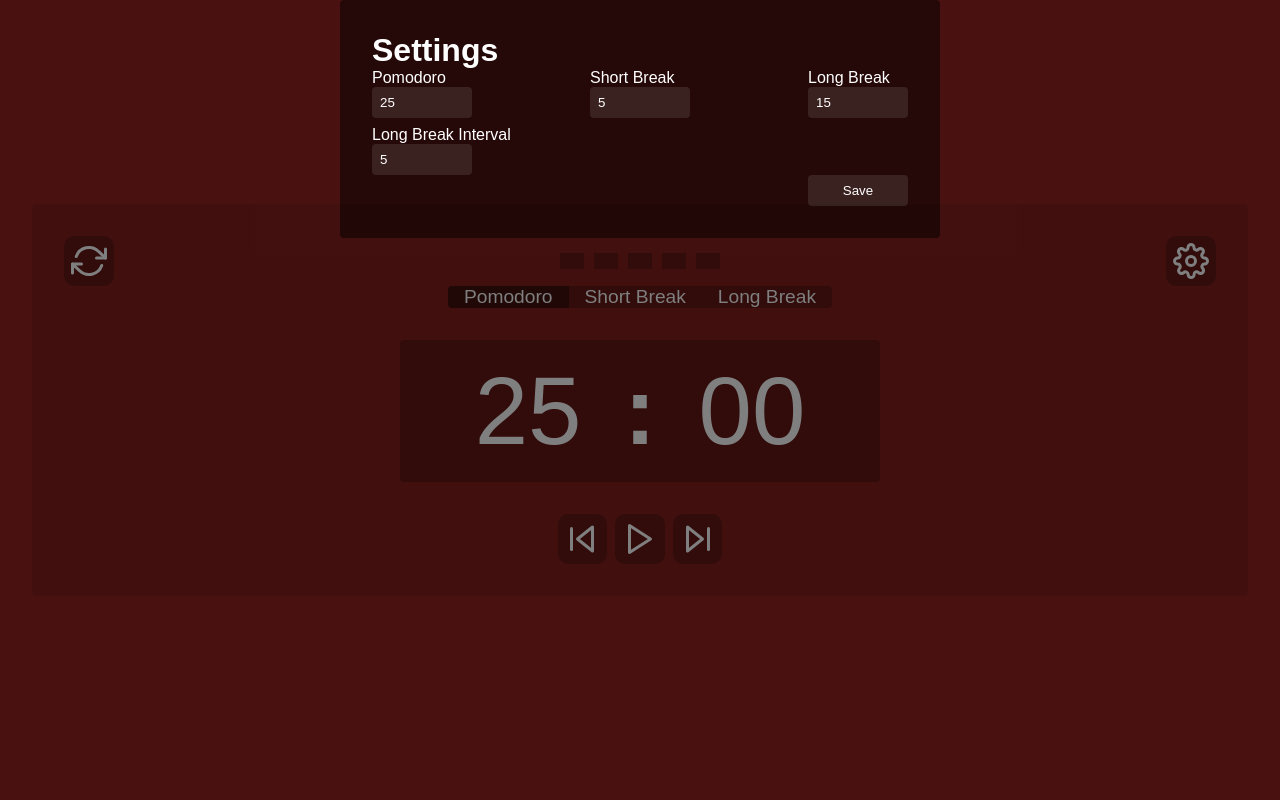
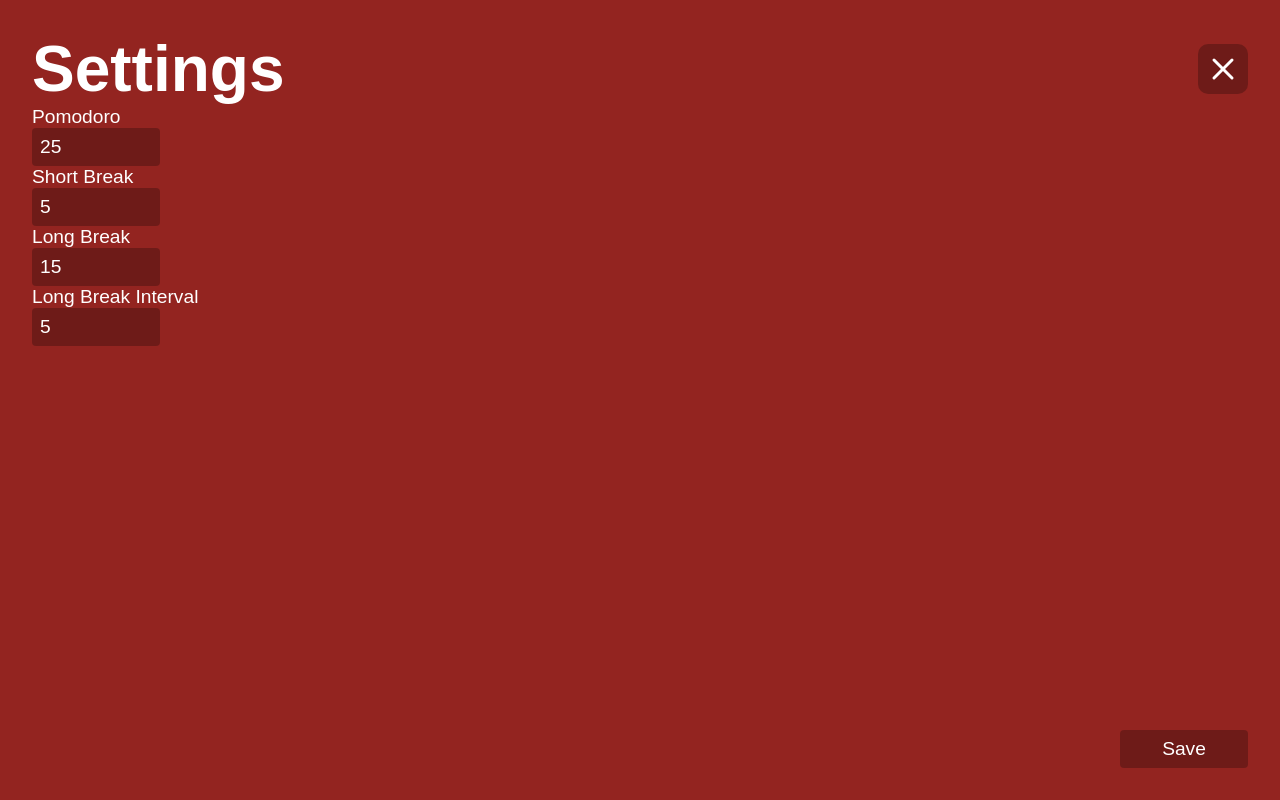
Before and after one commit to willswats/react-pomodoro, a React (Create React App) app: page / in a window 1280 px wide. Both pictures are taken after a click on the button 1191 px from the left and 261 px from the top of the page. Built offline with nearby package versions, Linux system fonts and the light colour scheme; the HTML template or start-up script is replaced by a standard one.

Commit message:
Re-style settings and add cross button

```diff
--- /dev/null
+++ b/src/components/Timer/Buttons/TimerCrossButton.tsx
@@ -0,0 +1,19 @@
+import { useAppDispatch } from '../../../store/hooks';
+import { setSettingsVisible } from '../../../store/timerSlice';
+
+import SvgButton from '../../UI/Buttons/SvgButton';
+import { ReactComponent as SvgCross } from '../../../svgs/x.svg';
+
+const TimerCrossButton = () => {
+  const dispatch = useAppDispatch();
+
+  const timerCrossButtonClickHandler = () => {
+    dispatch(setSettingsVisible(false));
+  };
+
+  return (
+    <SvgButton svg={<SvgCross />} clickHandler={timerCrossButtonClickHandler} />
+  );
+};
+
+export default TimerCrossButton;
--- a/src/components/Timer/TimerSettingsForm.module.css
+++ /dev/null
@@ -1,5 +0,0 @@
-.timer-settings-form-row {
-  display: flex;
-  justify-content: space-between;
-  margin-bottom: 0.5rem;
-}
--- a/src/components/Timer/TimerSettingsForm.tsx
+++ b/src/components/Timer/TimerSettingsForm.tsx
@@ -5,8 +5,7 @@ import { setSettings, setSettingsVisible } from '../../store/timerSlice';
 
 import SettingsForm from '../UI/Forms/SettingsForm';
 import SettingsInput from '../UI/Inputs/SettingsInput';
-
-import classes from './TimerSettingsForm.module.css';
+import TimerCrossButton from './Buttons/TimerCrossButton';
 
 const TimerSettingsForm = () => {
   const dispatch = useAppDispatch();
@@ -87,9 +86,9 @@ const TimerSettingsForm = () => {
 
   return (
     <SettingsForm
+      crossButton={<TimerCrossButton />}
       body={
         <>
-          <div className={classes['timer-settings-form-row']}>
           <SettingsInput
             id="pomodoro"
             labelText="Pomodoro"
@@ -108,7 +107,6 @@ const TimerSettingsForm = () => {
             inputValue={inputValues.longBreak}
             changeHandler={inputValueChangeHandler}
           />
-          </div>
           <SettingsInput
             id="long-break-interval"
             labelText="Long Break Interval"
--- a/src/components/UI/Buttons/ModeButton.module.css
+++ b/src/components/UI/Buttons/ModeButton.module.css
@@ -2,7 +2,7 @@
   display: flex;
   justify-content: center;
   align-items: center;
-  padding: 0 1rem;
+  padding: 0.5rem 1rem;
   font-size: 1.2rem;
   transition: background-color 0.1s;
   background-color: rgba(0, 0, 0, 0.25);
--- /dev/null
+++ b/src/components/UI/Buttons/SaveButton.module.css
@@ -0,0 +1,7 @@
+.save-button {
+  width: 8rem;
+  font-size: 1.2rem;
+  padding: 0.5rem;
+  border-radius: 4px;
+  background-color: rgba(0, 0, 0, 0.25);
+}
--- /dev/null
+++ b/src/components/UI/Buttons/SaveButton.tsx
@@ -0,0 +1,7 @@
+import classes from './SaveButton.module.css';
+
+const SaveButton = () => {
+  return <button className={classes['save-button']}>Save</button>;
+};
+
+export default SaveButton;
--- a/src/components/UI/Forms/SettingsForm.module.css
+++ b/src/components/UI/Forms/SettingsForm.module.css
@@ -1,19 +1,29 @@
 .settings-form {
   display: flex;
   flex-direction: column;
-  background-color: rgba(0, 0, 0, 0.5);
+  background-color: #932420;
   padding: 2rem;
-  border-radius: 4px;
+  width: 100%;
+  height: 100%;
+}
+
+.settings-form__top {
+  display: flex;
+  justify-content: space-between;
+  align-items: center;
+}
+
+.settings-form__title {
+  font-size: 4rem;
+}
+
+.settings-form__content {
+  display: flex;
+  flex-direction: column;
+  flex-grow: 1;
 }
 
 .settings-form__bottom {
   display: flex;
   justify-content: flex-end;
 }
-
-.settings-form__save-button {
-  width: 100px;
-  padding: 0.5rem;
-  border-radius: 4px;
-  background-color: rgba(255, 255, 255, 0.1);
-}
--- a/src/components/UI/Forms/SettingsForm.tsx
+++ b/src/components/UI/Forms/SettingsForm.tsx
@@ -1,19 +1,29 @@
 import { FormEvent } from 'react';
+
+import SaveButton from '../Buttons/SaveButton';
 
 import classes from './SettingsForm.module.css';
 
 interface SettingsFormProps {
+  crossButton: JSX.Element;
   body: JSX.Element;
   submitHandler: (event: FormEvent) => void;
 }
 
-const SettingsForm = ({ body, submitHandler }: SettingsFormProps) => {
+const SettingsForm = ({
+  crossButton,
+  body,
+  submitHandler,
+}: SettingsFormProps) => {
   return (
     <form onSubmit={submitHandler} className={classes['settings-form']}>
-      <h1>Settings</h1>
-      {body}
+      <div className={classes['settings-form__top']}>
+        <h1 className={classes['settings-form__title']}>Settings</h1>
+        {crossButton}
+      </div>
+      <div className={classes['settings-form__content']}>{body}</div>
       <div className={classes['settings-form__bottom']}>
-        <button className={classes['settings-form__save-button']}>Save</button>
+        <SaveButton />
       </div>
     </form>
   );
--- a/src/components/UI/Inputs/SettingsInput.module.css
+++ b/src/components/UI/Inputs/SettingsInput.module.css
@@ -3,9 +3,14 @@
   flex-direction: column;
 }
 
+.settings-input__label {
+  font-size: 1.2rem;
+}
+
 .settings-input__input {
-  width: 100px;
+  font-size: 1.2rem;
+  width: 8rem;
   padding: 0.5rem;
   border-radius: 4px;
-  background-color: rgba(255, 255, 255, 0.1);
+  background-color: rgba(0, 0, 0, 0.25);
 }
--- a/src/components/UI/Inputs/SettingsInput.tsx
+++ b/src/components/UI/Inputs/SettingsInput.tsx
@@ -17,7 +17,9 @@ const SettingsInput = ({
 }: SettingsInputProps) => {
   return (
     <div className={classes['settings-input']}>
-      <label htmlFor={id}>{labelText}</label>
+      <label className={classes['settings-input__label']} htmlFor={id}>
+        {labelText}
+      </label>
       <input
         className={classes['settings-input__input']}
         id={id}
--- a/src/components/UI/ModalOverlay.module.css
+++ b/src/components/UI/ModalOverlay.module.css
@@ -11,12 +11,9 @@
 }
 
 .modal-container {
-  position: fixed;
+  position: absolute;
+  top: 0;
+  width: 100%;
+  height: 100%;
   z-index: 2;
-  top: 0px;
-  left: 0;
-  right: 0;
-  margin-left: auto;
-  margin-right: auto;
-  width: 600px;
 }
--- a/src/components/UI/ModalOverlay.tsx
+++ b/src/components/UI/ModalOverlay.tsx
@@ -12,7 +12,7 @@ const modalRoot = document.getElementById('modal-root') as HTMLElement;
 const ModalOverlay = ({ modal, clickHandler }: SettingsOverlayProps) => {
   return createPortal(
     <>
-      <div onClick={clickHandler} className={classes['modal-overlay']} />
+      <div onClick={clickHandler} className={classes['modal-overlay']}></div>
       <div className={classes['modal-container']}>{modal}</div>
     </>,
     modalRoot
```
Also changed, not shown: src/svgs/x.svg (added). Lines whose indentation alone changed are shown as unchanged.
